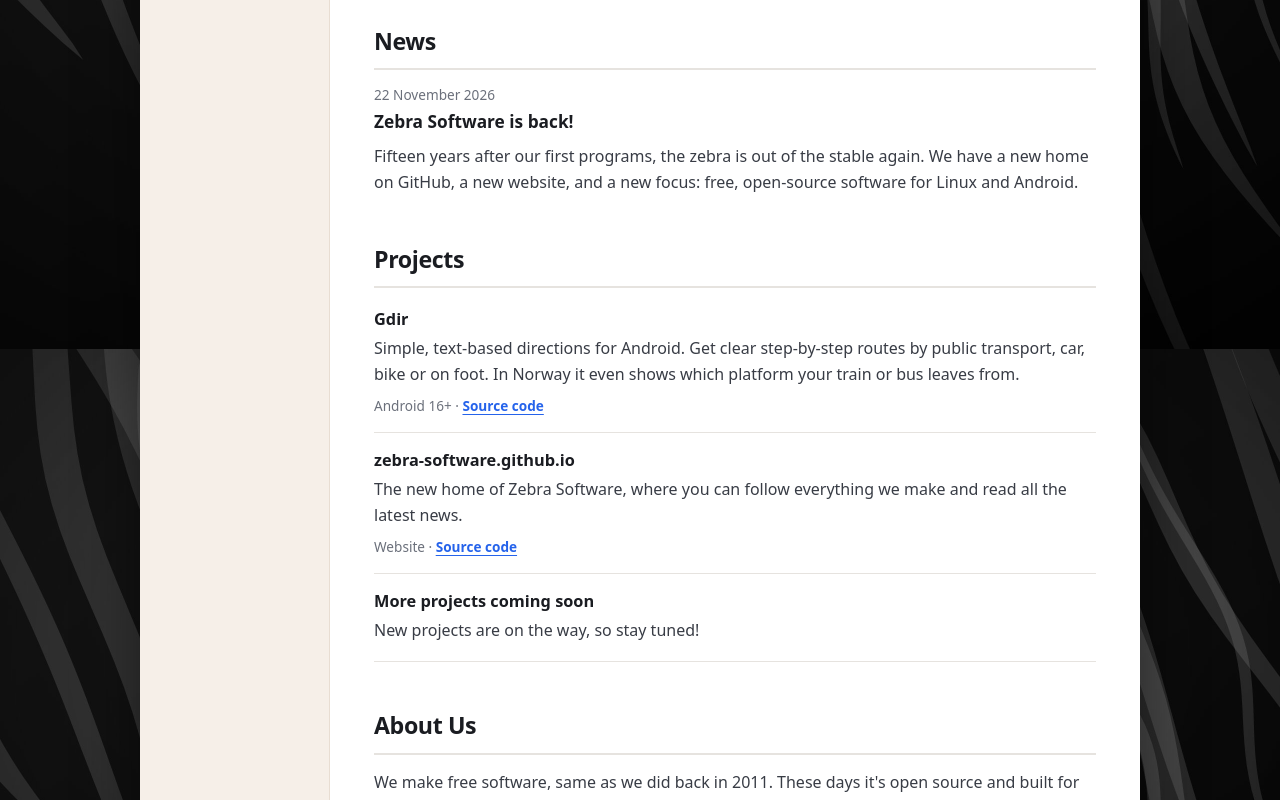
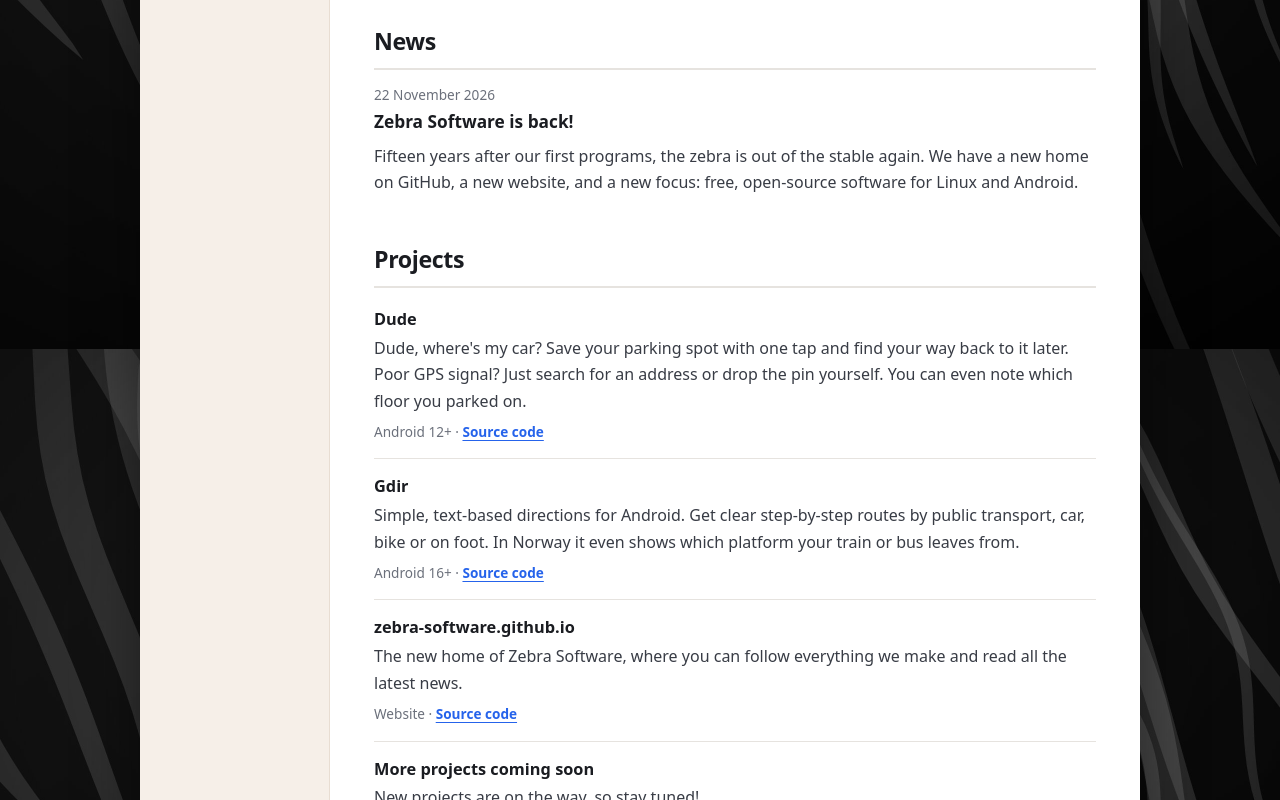
Before and after one commit to zebra-software/zebra-software.github.io, a plain HTML site: page index.html in a window 1280 px wide. Shown: the part 451-1251 px from the top of the page. Drawn offline with Linux system fonts and the light colour scheme.

Commit message:
Add Dude to the projects list
Dude, our parking spot app, goes at the top of Projects with a link
to its source code.

Co-Authored-By: Claude Opus 5.5 <noreply@anthropic.com>
Claude-Session: https://claude.ai/code/session_01Et9Yp7kqQcqLJNmpZoeoK1

```diff
--- a/index.html
+++ b/index.html
@@ -188,6 +188,11 @@
         <section id="projects">
           <h2>Projects</h2>
           <div class="project">
+            <h3>Dude</h3>
+            <p>Dude, where's my car? Save your parking spot with one tap and find your way back to it later. Poor GPS signal? Just search for an address or drop the pin yourself. You can even note which floor you parked on.</p>
+            <small>Android 12+ · <a href="https://github.com/zebra-software/dude">Source code</a></small>
+          </div>
+          <div class="project">
             <h3>Gdir</h3>
             <p>Simple, text-based directions for Android. Get clear step-by-step routes by public transport, car, bike or on foot. In Norway it even shows which platform your train or bus leaves from.</p>
             <small>Android 16+ · <a href="https://github.com/zebra-software/gdir">Source code</a></small>
```
